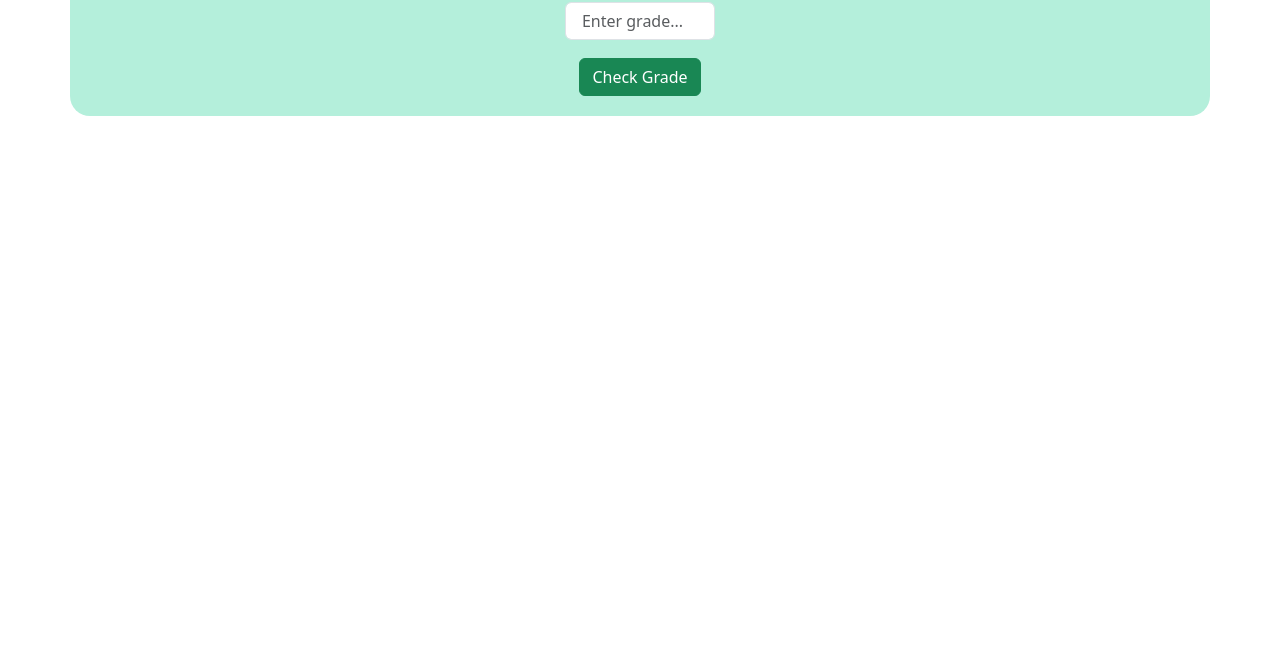
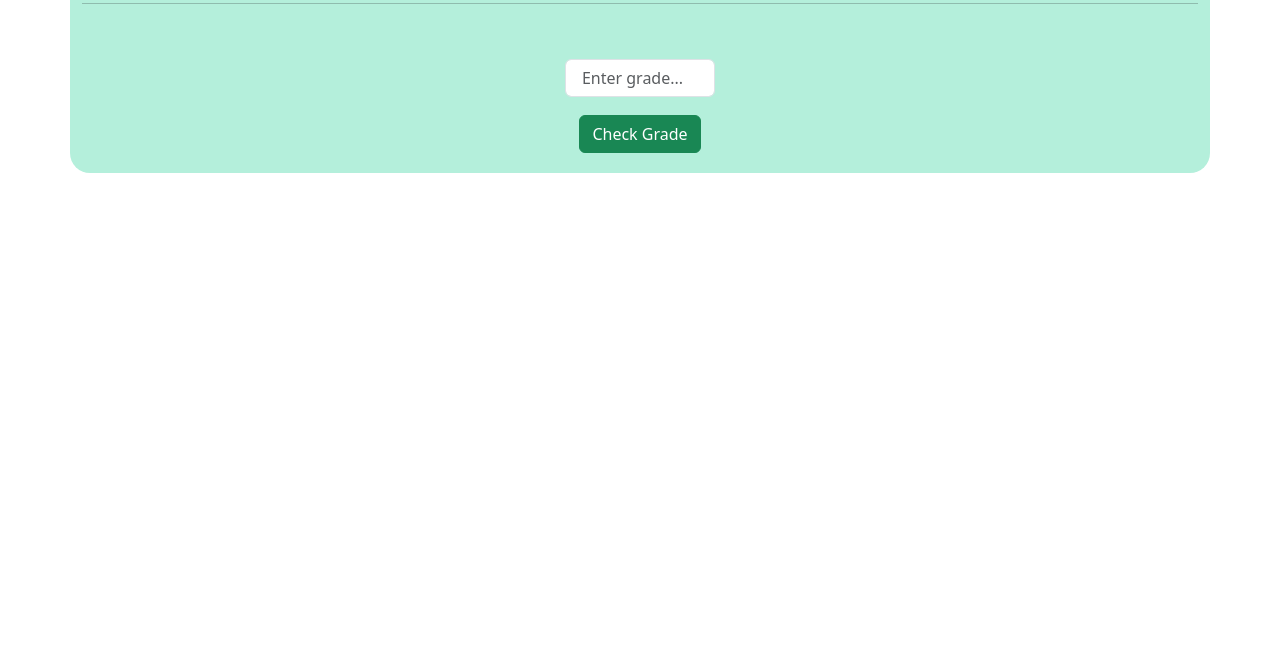
Before and after one commit to Santiago-9E-ay2526/Q4-Practice2, a plain HTML site: page index.html in a window 1280 px wide. Shown: the part 131-800 px from the top of the page. Drawn offline with nearby package versions, Linux system fonts and the light colour scheme.

Commit message:
Update index.html

```diff
--- a/index.html
+++ b/index.html
@@ -22,7 +22,7 @@
 </head>
 <body>
      <div class="container">
-          <h1>Grade Checker</h1>
+          <h1>Grade Checker</h1> <hr><br>
                <input type="number" id="schoolGrade" placeholder="Enter grade..." class="form-control mx-auto">
                <div id="checkGradeBtn">
                     <button onclick="gradeDescription()" type="button" class="btn btn-success mt-3">Check Grade</button>
```
